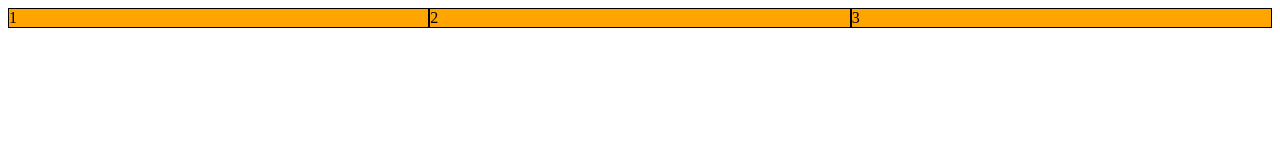
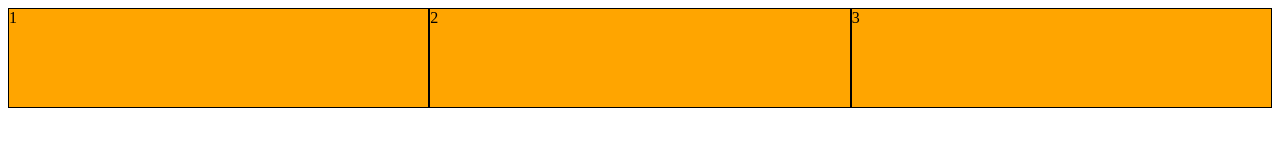
Before and after one commit to hitarthsh/complete-web-development-course, a plain HTML site: page CSS/07_grid/grid-basics.html in a window 1280 px wide. Drawn offline with Linux system fonts and the light colour scheme.

Commit message:
Updating

```diff
--- a/CSS/07_grid/grid-basics.html
+++ b/CSS/07_grid/grid-basics.html
@@ -8,6 +8,7 @@
       .grid-container {
         display: grid;
         grid-template-columns: 1fr 1fr 1fr;
+        grid-template-rows: 100px;
       }
       .item {
         background-color: orange;
```
